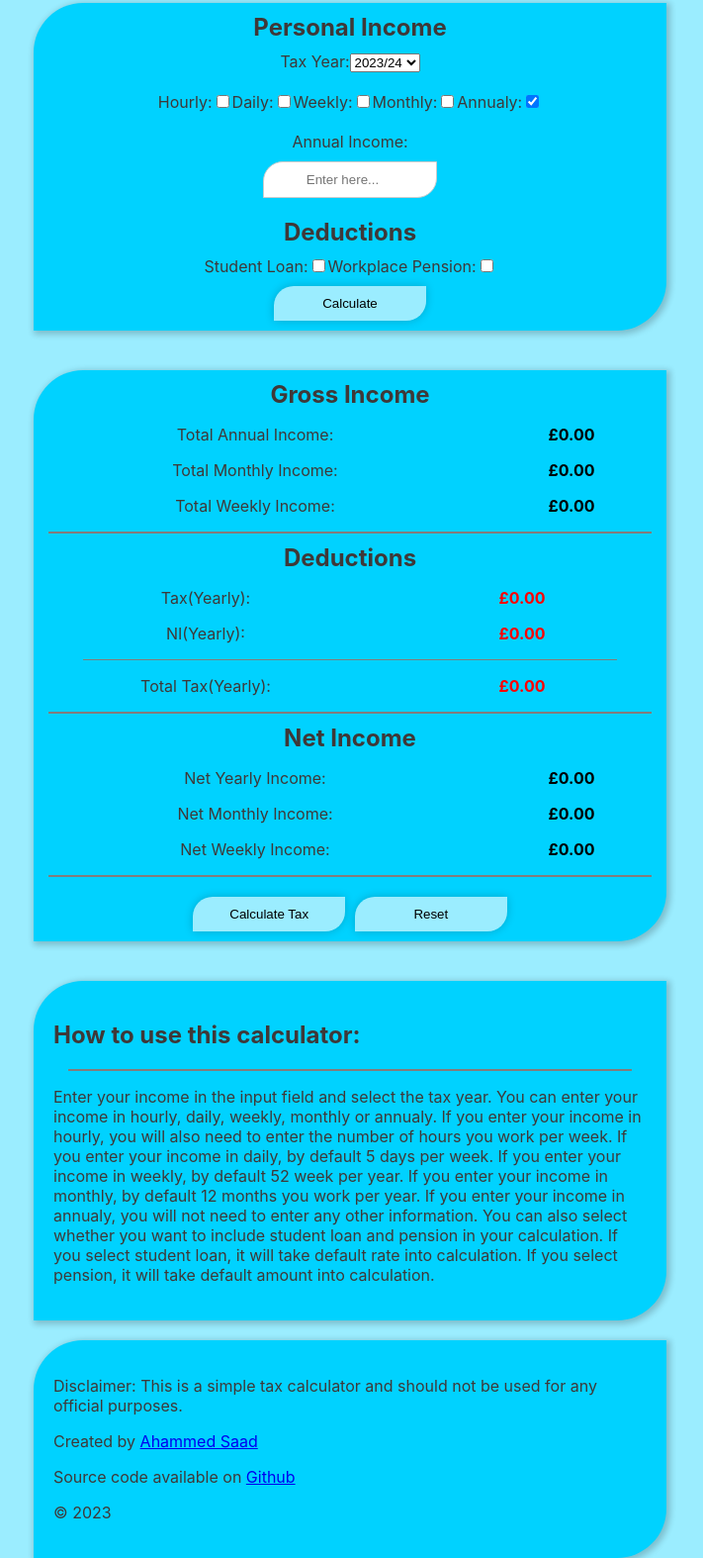
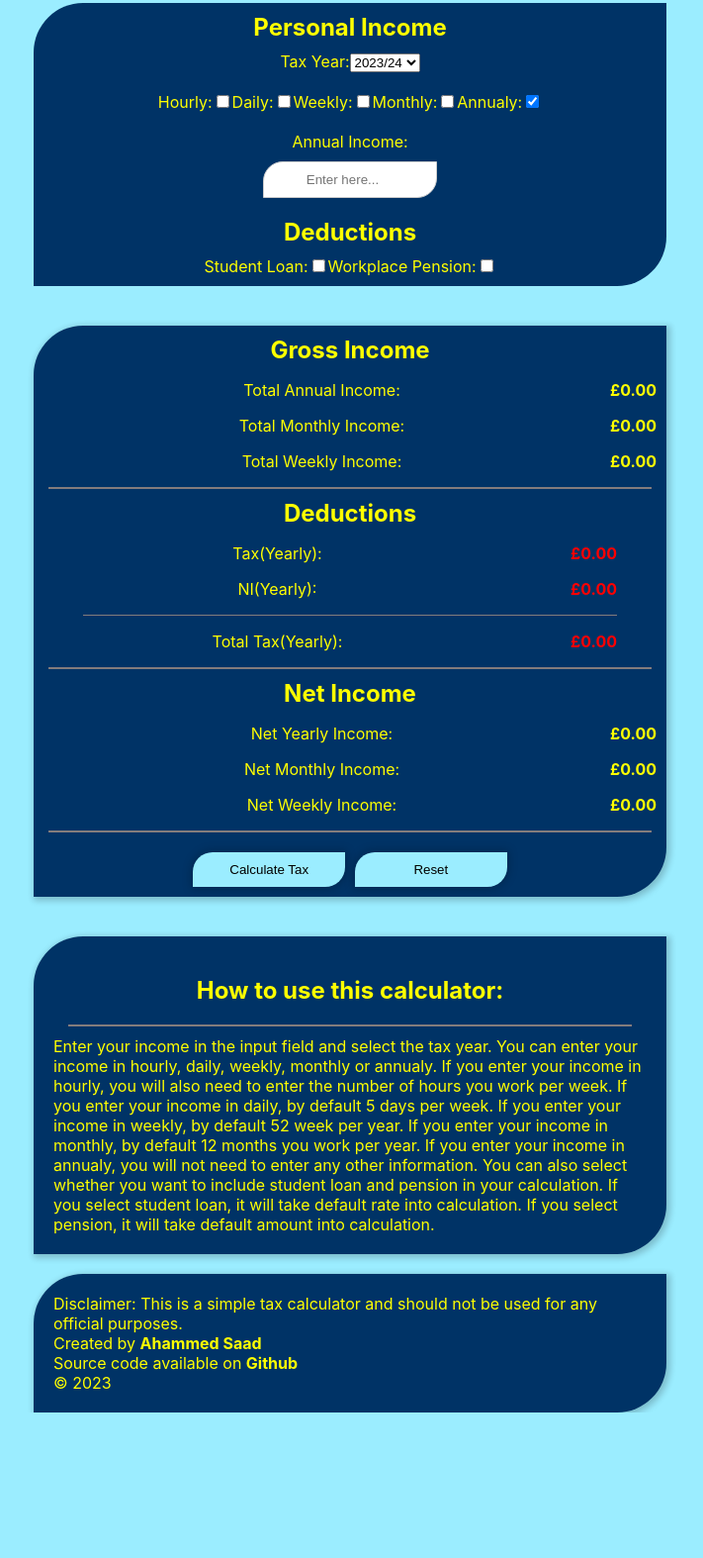
Before and after one commit to asaad227/taxCalculator, a React app: page / in a window 1280 px wide. Shown: the part 201-1775 px from the top of the page at 99% size, without its empty margins (286-997 px from the left). After the commit the page ends 1628 px from the top, so only its background shows below. Built offline with nearby package versions, Linux system fonts and the light colour scheme.

Commit message:
css variable created and change bg and color

```diff
--- a/src/Form/index.css
+++ b/src/Form/index.css
@@ -1,10 +1,19 @@
+:root{
+    --main-bg-color: #003366;
+    --main-text-color: #ffff00;
+    --main-border-color: #9bedff;
+    --main-shadow-color: rgba(0,0,0,0.2);
+}
+
+
+
 form{
     width: 50vw;
     margin: 20px auto;
-    background-color: #00d2ff;
+    background-color:var(--main-bg-color);
     box-sizing: border-box;
-    box-shadow: 2px 2px 6px 2px rgba(0,0,0,0.2);
-    color: #3f3838;
+    box-shadow: var(--main-shadow-color);
+    color:var(--main-text-color);
     border-top-left-radius: 50px;
     border-bottom-right-radius: 50px;
 }
@@ -12,14 +21,12 @@ form{
 form input[type="submit"] {
   width: 12vw;
   padding: 10px;
-  border: none;
+ background-color:  var(--main-border-color);
   box-sizing: border-box;
-    box-shadow: 0 0 10px rgba(0,0,0,0.2);
-
+  box-shadow:2px 2px 2px 2px var(--main-shadow-color);
   border-top-left-radius: 20px;
   border-bottom-right-radius: 20px;
   margin: 10px 5px;
-    background-color: #9bedff;
 }
 .hrsShow {
   display: inline;
@@ -41,7 +48,10 @@ form input[type="submit"] {
 .annualHide, .monthlyHide, .weeklyHide, .dailyHide, .hrsHide {
   display: none;
 }
-
+.deduction{
+    margin: 10px auto;
+    text-align: center;
+}
 @media screen and (max-width: 600px) {
 form{
     width: 90vw;}
--- a/src/Form/index.js
+++ b/src/Form/index.js
@@ -83,7 +83,7 @@ function handleHrs(event){
     setHrsPerWeek={setHrsPerWeek} setIncomeByHour={setIncomeByHour}
 
      />
-    <div>
+    <div className='deduction'>
     <h2>Deductions</h2>
     <label>
     Student Loan:
@@ -94,7 +94,7 @@ function handleHrs(event){
     <span><input type="checkbox" onChange={(e)=>setIsPension(e.target.checked)} value={isPension} /></span>
     </label>
 </div>
-    <input type="submit" value="Calculate" />
+
 
     </form>
 
--- a/src/TotalTax/index.css
+++ b/src/TotalTax/index.css
@@ -1,3 +1,11 @@
+:root{
+  --main-bg-color: #003366;
+  --main-text-color: #ffff00;
+  --main-border-color: #9bedff;
+  --main-shadow-color: rgba(0,0,0,0.2);
+}
+
+
 .main {
     display: flex;
     flex-direction: column;
@@ -12,17 +20,21 @@
   }
 
   footer, aside{
-    color: #000000;
-    text-align: flex-start;
+    text-align: center;
     margin: 20px auto;
     padding: 20px;
     width: 50vw;
     box-sizing: border-box;
-    box-shadow: 2px 2px 6px 2px rgba(0,0,0,0.2);
-    background-color:#00d2ff;
-    color: #3f3838;
+    box-shadow: 2px 2px 6px 2px var(--main-shadow-color);
+    background-color:var(--main-bg-color);
+    color:var(--main-text-color);
     border-top-left-radius: 50px;
     border-bottom-right-radius: 50px;
+  }
+  footer p, aside p{
+    text-align: left;
+    margin: 0;
+    padding: 0;
   }
 
   .main h1{
@@ -32,10 +44,10 @@
     height: 10vh;
     align-items: center;
     justify-content: center;
-    background-color: #00d2ff;
+    background-color: var(--main-bg-color);
     box-sizing: border-box;
-    box-shadow: 2px 2px 6px 2px rgba(0,0,0,0.2);
-    color: #3f3838;
+    box-shadow: 2px 2px 6px 2px var(--main-shadow-color);
+    color: var(--main-text-color);
     margin: 10px 0;
   border-bottom-right-radius: 20px;
   border-top-left-radius: 20px;
@@ -59,17 +71,17 @@
     align-items: center;
     width: 50vw;
     margin: 20px auto;
-    background-color: #00d2ff;
+    background-color:var(--main-bg-color);
     box-sizing: border-box;
-    box-shadow: 2px 2px 6px 2px rgba(0,0,0,0.2);
-    color: #3f3838;
+    box-shadow: 2px 2px 6px 2px var(--main-shadow-color);
+    color: var(--main-text-color);
     border-top-left-radius: 50px;
     border-bottom-right-radius: 50px;
   }
   p span {
-    color: #000000;
+    color: var(--main-text-color);
   font-weight: bold;
-  width: 15vw;
+  margin-right: 10px;
     float: right;
   }
 .pension, .loan{
@@ -92,9 +104,9 @@ input[type="button"] {
   border-top-left-radius: 20px;
   border-bottom-right-radius: 20px;
   margin: 10px 5px;
-  background-color:#9bedff;
+  background-color: var(--main-border-color);
   box-sizing: border-box;
-  box-shadow: 0 0 10px rgba(0,0,0,0.2);
+  box-shadow: 0 0 10px 2px var(--main-shadow-color);
 }
 
 .divider{
@@ -113,6 +125,14 @@ margin: 0 50px;
   font-weight: bold;
 }
 
+a{
+  text-decoration: none;
+  color: var(--main-text-color);
+  font-weight: bold;
+}
+a:hover{
+  color: #000000;
+}
 
 @media screen and (max-width: 600px) {
 
--- a/src/TotalTax/index.js
+++ b/src/TotalTax/index.js
@@ -34,6 +34,7 @@ const [netIncome, setNetIncome] = useState(0);
 
 
 function handleSubmit(event){
+    event.preventDefault();
    if(annualIncome > 0 && monthlyIncome > 0 && weeklyIncome > 0 && daily > 0 && incomeByHour > 0 && hrsPerWeek > 0) {
         alert('Please enter either weekly or monthly or annual income, not all three.');
     }
@@ -55,7 +56,7 @@ function handleSubmit(event){
         setHrsPerWeek("");
     }
 
-    event.preventDefault();
+
 }
 
 function handleTax(event){
```
